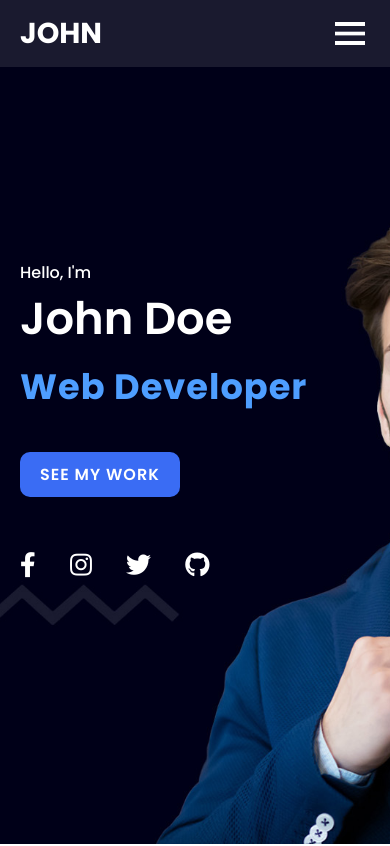
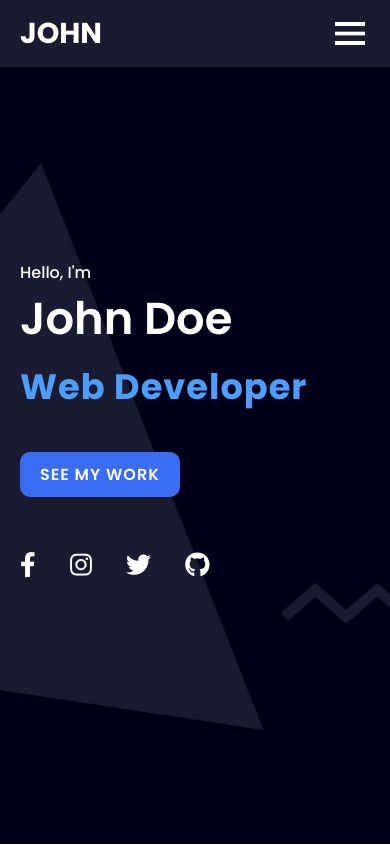
Before and after one commit to VJ13SS/Portfolio-demo, a plain HTML site: page index.html in a window 390 px wide. Shown: the top 846 px of the page. Drawn offline with nearby package versions, Linux system fonts and the light colour scheme.

Commit message:
responsive commit

```diff
--- a/style.css
+++ b/style.css
@@ -1,4 +1,8 @@
 @import url("https://fonts.googleapis.com/css2?family=Poppins:ital,wght@0,100;0,200;0,300;0,400;0,500;0,600;0,700;0,800;0,900;1,100;1,200;1,300;1,400;1,500;1,600;1,700;1,800;1,900&display=swap");
+
+html, body {
+  overflow-x: hidden;
+}
 
 * {
   padding: 0;
@@ -120,6 +124,14 @@ section {
   background-attachment: fixed;
   /*Controls how the background image scrolls with the content*/
 }
+
+@media (max-width: 768px) {
+  .main {
+    background-image: url(Image/bg1.png);
+    background-attachment: fixed;
+  }
+}
+
 
 .main .content {
   max-width: 900px;
```
